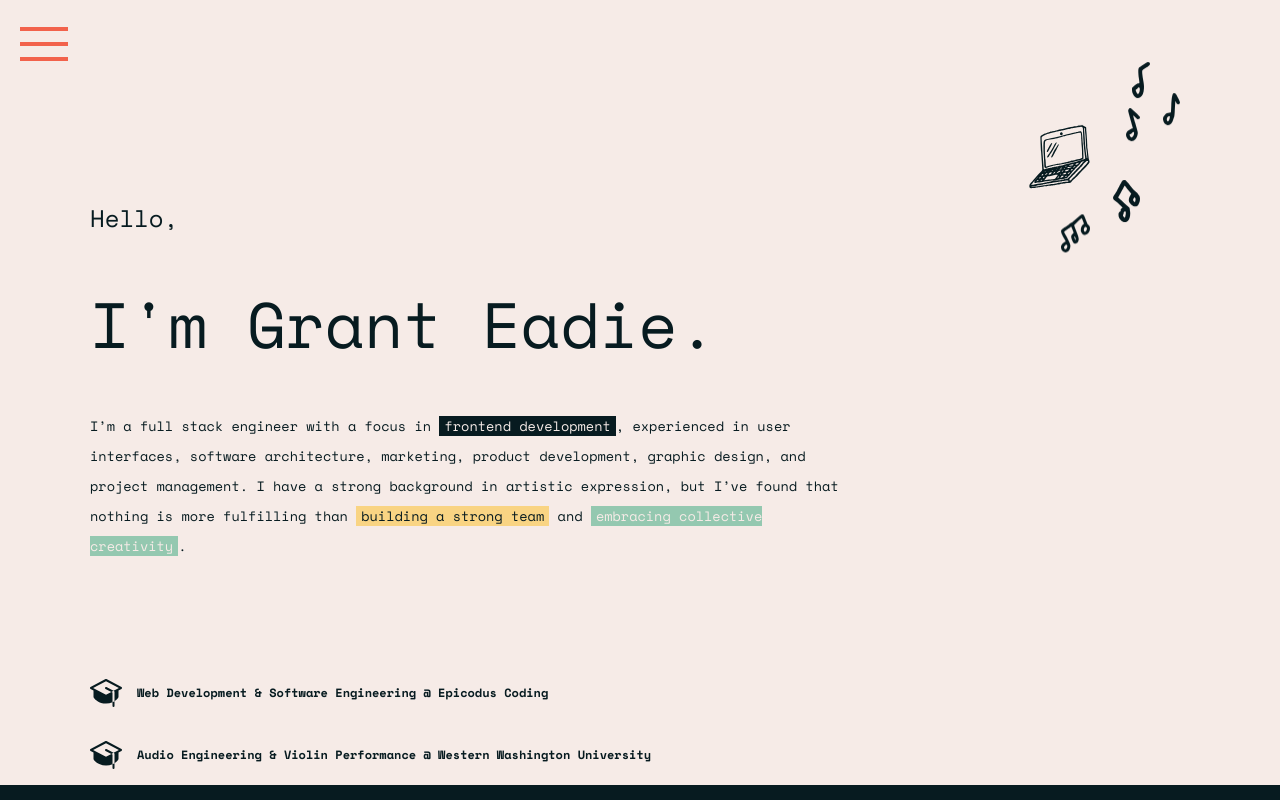
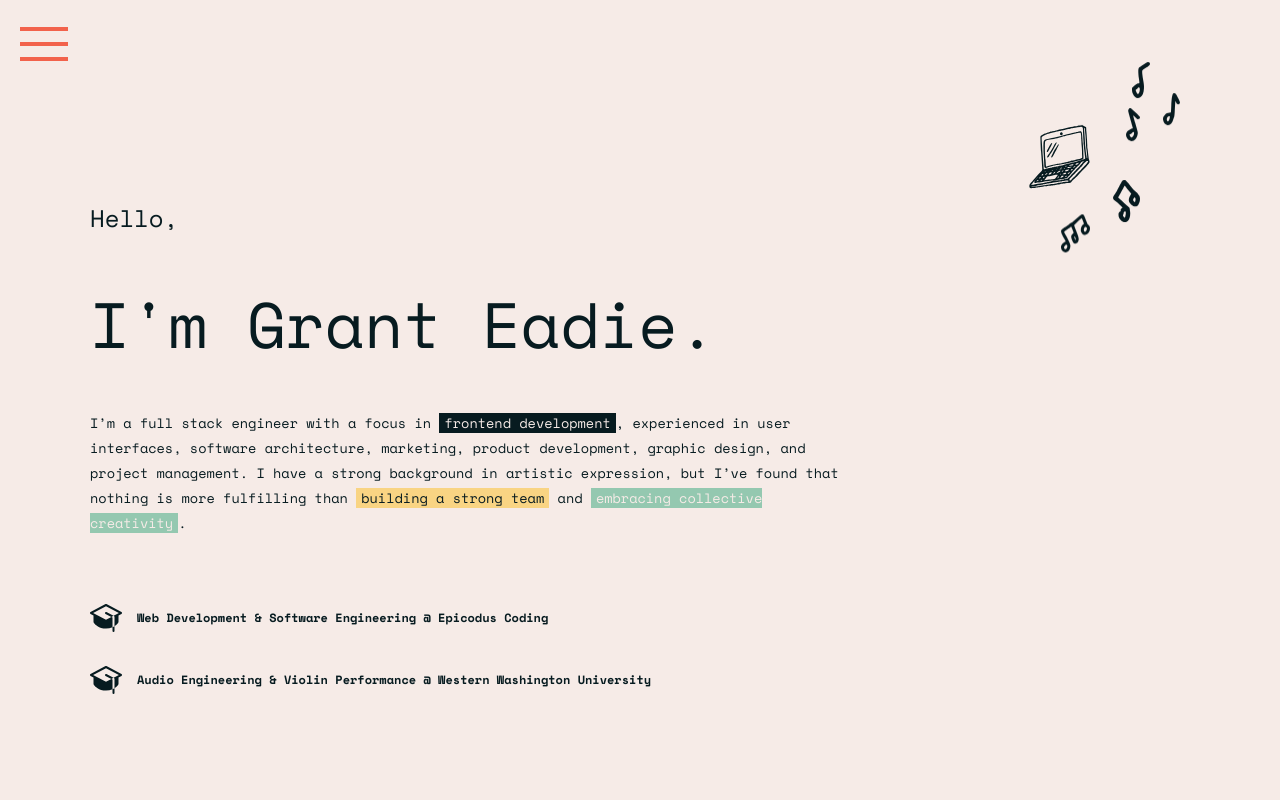
Before and after one commit to GrantEadie/resume, a React (Create React App) app: page / in a window 1280 px wide. Shown: the top 800 px of the page. Built offline with nearby package versions, Linux system fonts and the light colour scheme.

Commit message:
fix the line height.

```diff
--- a/src/comps/splash/splash.css
+++ b/src/comps/splash/splash.css
@@ -3,10 +3,11 @@
   display: flex;
   flex-direction: column;
   align-items: center;
+
 }
 
 #splash {
-  min-height: 70vh;
+  min-height: 100vh;
   max-width: 1100px;
   padding: 0 20px;
 }
@@ -21,8 +22,8 @@
 }
 
 #splash-desc {
-  line-height: 30px;
-  margin-bottom: 100px;
+  line-height: 25px;
+  margin-bottom: 50px;
   font-size: 0.85rem;
   width: 70%;
 }
```
